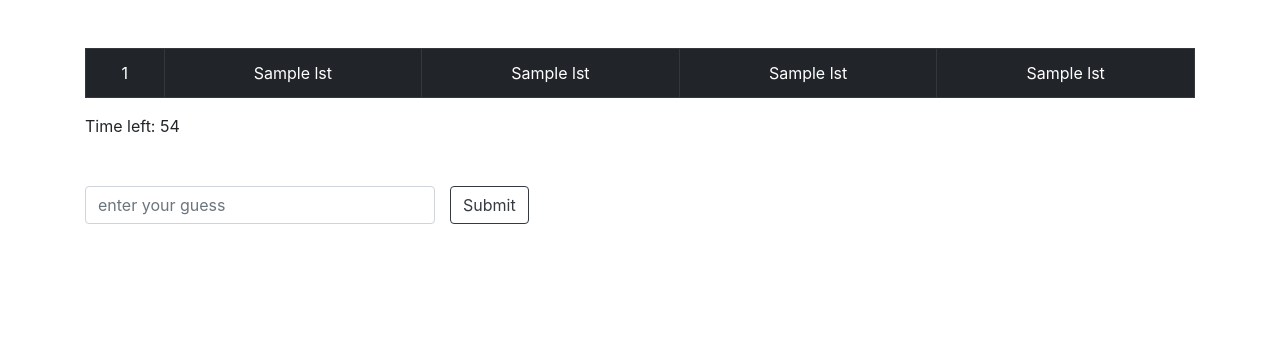
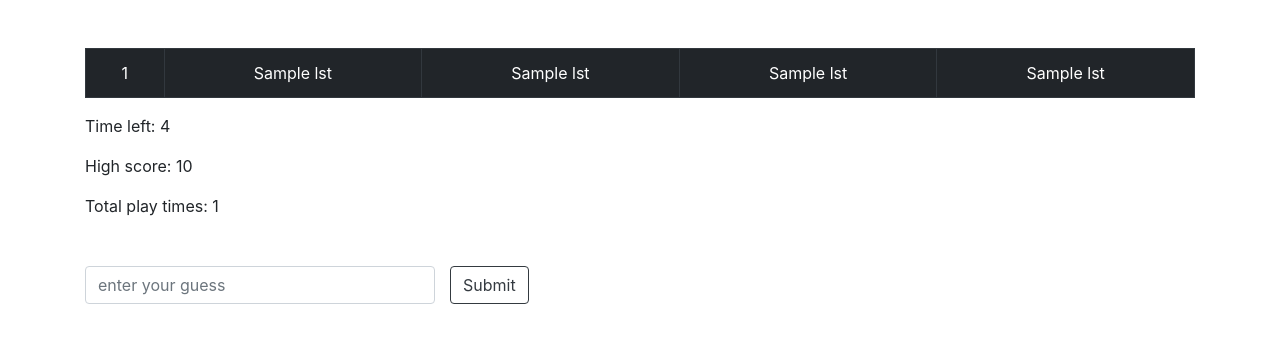
Before and after one commit to juny0192/flask_boggle_game, a Flask app: template templates/board.html in a window 1280 px wide. Shown: the top 343 px of the page. Run offline with Flask 2, Linux system fonts and the light colour scheme; the template is opened without the code that fills it: most values are stand-ins (such as "Sample title", 1, 10 or a date in 2020); parts of the project's set-up code (start-up, migrations or seed data) failed here and were passed over; some libraries are stand-ins or nearby versions.

Commit message:
file updates_03

```diff
--- a/app.py
+++ b/app.py
@@ -24,7 +24,10 @@ def game_start():
 
     board = boggle_game.make_board()
     session["board"] = board
-    return render_template('board.html', board = board)
+    highScore = session.get("highScore", 0)
+    nTimesPlay = session.get("nTimesPlay", 0)
+
+    return render_template('board.html', board = board, highScore= highScore, nTimesPlay = nTimesPlay)
 
 @app.route('/check')
 def check_word():
@@ -34,3 +37,14 @@ def check_word():
     board = session["board"]
     result = boggle_game.check_valid_word(board, searchVal)
     return jsonify({'result': result})
+
+@app.route('/post-score', methods=["POST"])
+def post_score():
+    score = request.json["score"]
+    highScore = session.get("highScore", 0)
+    nTimesPlay = session.get("nTimesPlay", 0)
+
+    session["nTimesPlay"] = nTimesPlay + 1
+    session["highScore"] = max(score, highScore)
+
+    return jsonify({'newRecord': score > highScore})
--- a/static/app.js
+++ b/static/app.js
@@ -1,10 +1,11 @@
 const $guessInput = $("#guessInp");
 const $guessSubmit = $("#guessSubmit");
 const $result = $("#result");
+const $submitForm = $("#submit-form");
 
 wordStorage = new Set();
 let total = 0;
-let time = 60;
+let time = 10;
 
 function showMessage(msg) {
   $("#msg").text(msg);
@@ -19,8 +20,9 @@ let countTime = setInterval(function () {
   showTimer();
   if (time === 0) {
     clearInterval(countTime);
-    showMessage(`Time is up! Your score is ${total}`);
-    $guessSubmit.off("click", clickHandler);
+    $submitForm.hide();
+    $("#timer").hide();
+    endGame();
   }
 }, 1000);
 
@@ -34,6 +36,7 @@ async function clickHandler(evt) {
   evt.preventDefault();
 
   let searchVal = $guessInput.val();
+
   if (searchVal.length === 0) {
     showMessage(`You need to enter any valid word.`);
     return;
@@ -55,8 +58,17 @@ async function clickHandler(evt) {
     $result.prepend($(`<li class="list-group-item">${searchVal}</li>`));
     wordStorage.add(`${searchVal}`);
     total += searchVal.length;
-    showScore(`Total score: ${total}`);
   }
 
   $guessInput.val("");
 }
+
+async function endGame() {
+  const res = await axios.post("/post-score", { score: total });
+
+  if (res.data.newRecord === true) {
+    showMessage(`New record is '${total}'`);
+  } else {
+    showMessage(`Final score is '${total}'`);
+  }
+}
--- a/templates/board.html
+++ b/templates/board.html
@@ -13,11 +13,13 @@
       {% endfor %}
     </tbody>
   </table>
-  <div class="container p-0">
-    <p id="timer"></p>
-  </div>
-  <div class="container mt-5 p-0">
-    <form id="submit-form" method="POST" class="row">
+
+  <p id="timer" class="container p-0"></p>
+  <p>High score: {{ highScore }}</p>
+  <p>Total play times: {{ nTimesPlay }}</p>
+
+  <div class="container mt-5 p-0" id="submit-form">
+    <form method="POST" class="row">
       <div class="form-group col-4">
         <input
           id="guessInp"
@@ -31,13 +33,12 @@
         <button class="btn btn-outline-dark" id="guessSubmit">Submit</button>
       </div>
     </form>
-    <div id="results" class="pt-2">
-      <p id="msg" class="text-danger"></p>
-      <br />
-      <p id="score" class="text-primary"></p>
-      <br />
-      <ul id="result" class="list-group-flush p-0"></ul>
-    </div>
+  </div>
+  <div id="results" class="pt-2">
+    <p id="msg" class="text-danger"></p>
+    <p id="score" class="text-primary"></p>
+    <br />
+    <ul id="result" class="list-group-flush p-0"></ul>
   </div>
 </div>
 
```
